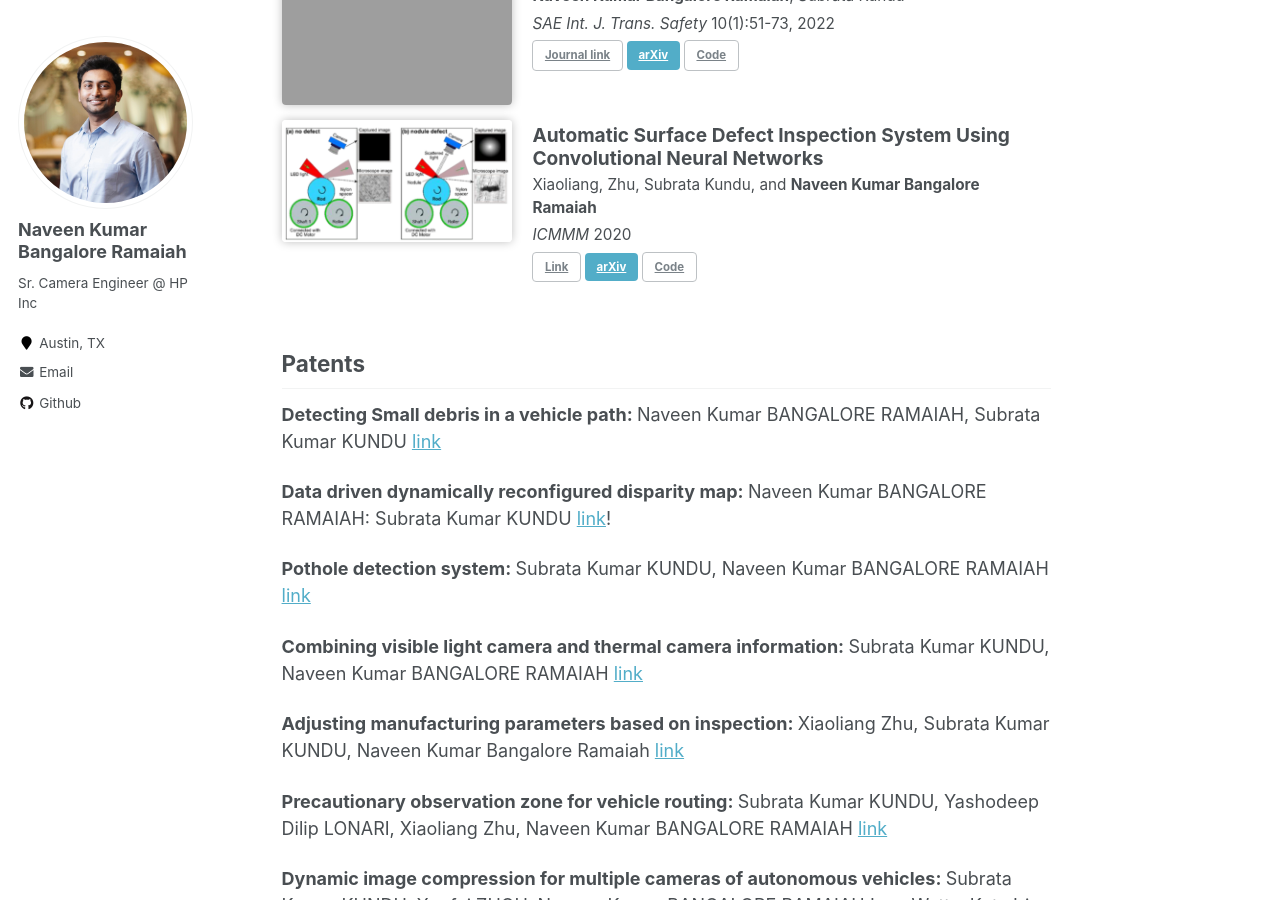
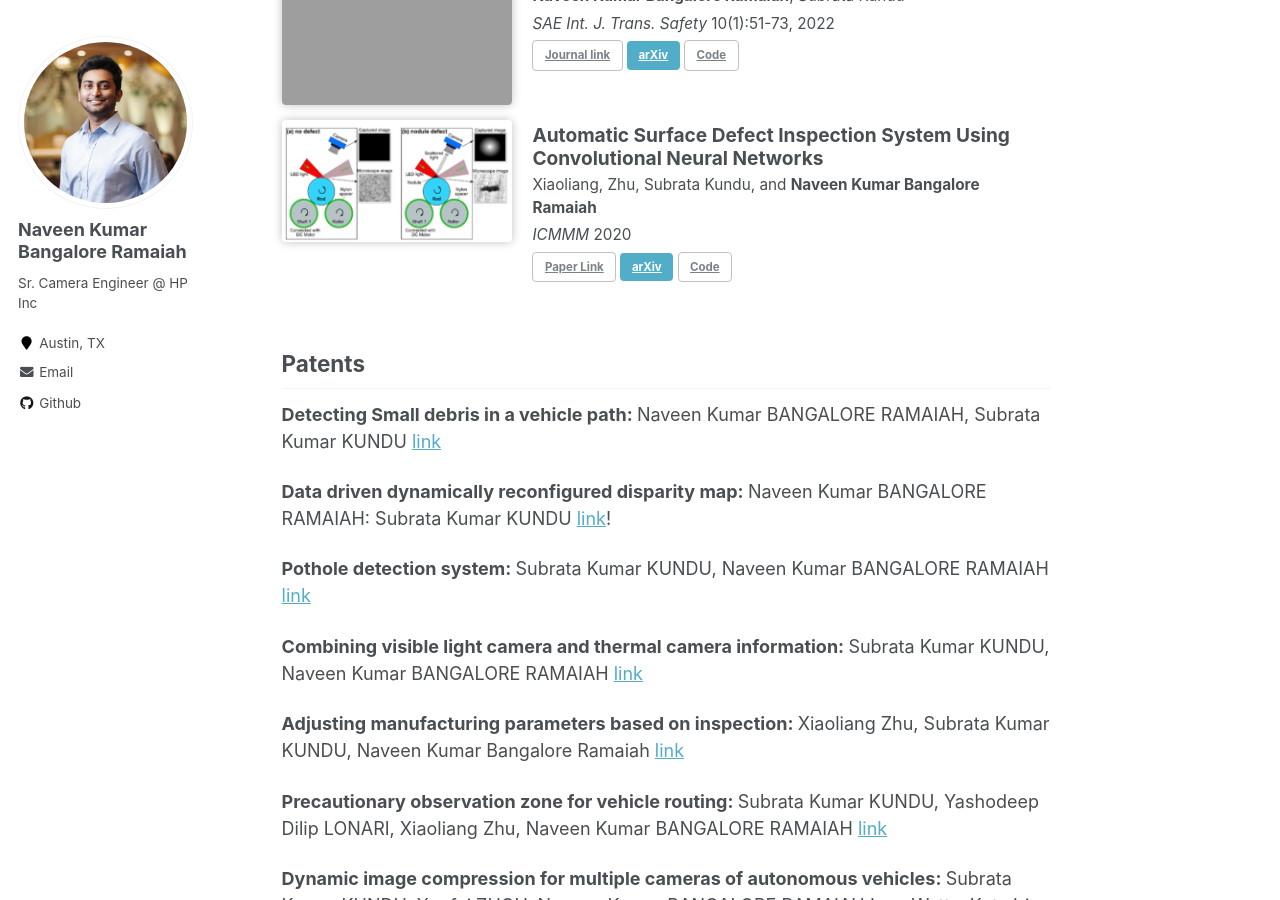
Before and after one commit to naveen-bangalore/nbangalore.github.io, a Jekyll site: the page built from index.html, in a window 1280 px wide and 900 px high, scrolled down 1122 px. Built offline with Jekyll 4.4.1, drawn with Linux system fonts in a browser that asks for light colours.

Commit message:
Update publications.yml

```diff
--- a/_data/publications.yml
+++ b/_data/publications.yml
@@ -21,6 +21,6 @@ all:
     venue: "*ICMMM* 2020"
     teaser: rod_surface_inspection.png
     links:
-      - "[Link](https://iopscience.iop.org/article/10.1088/1757-899X/999/1/012012){: .btn .btn--inverse}"
+      - "[Paper Link](https://iopscience.iop.org/article/10.1088/1757-899X/999/1/012012){: .btn .btn--inverse}"
       - "[arXiv](){: .btn .btn--info}"
       - "[Code](){: .btn .btn--inverse}"
```
